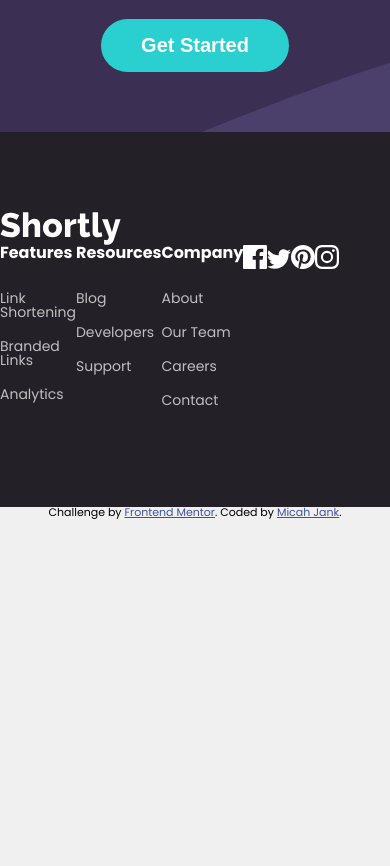
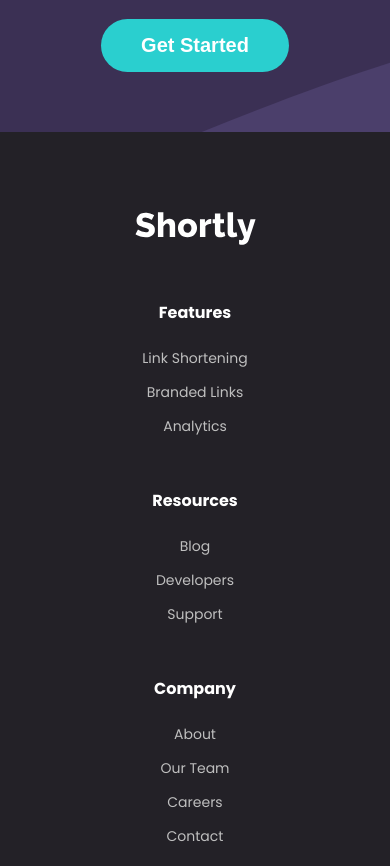
Before and after one commit to MicahJank/url-shortening-api-master, a plain HTML site: page index.html in a window 390 px wide. Shown: the part 2660-3526 px from the top of the page. Before the commit the page ends 3180 px from the top, so only its background shows below. Drawn offline with nearby package versions, Linux system fonts and the light colour scheme; files that its build step writes are made by us from their sources.

Commit message:
finished the footer and made it responsive

```diff
--- a/sass/footer.scss
+++ b/sass/footer.scss
@@ -55,4 +55,25 @@ footer {
     img {
         filter: brightness(100);
     }
+
+
+    @media only screen and (max-width: 600px) {
+        text-align: center;
+        .container {
+            align-items: center;
+            width: 90%;
+        }
+        nav {
+            margin-top: 20px;
+            flex-direction: column;
+            align-items: center;
+
+            ul {
+                margin-top: 40px;
+            }
+            .social {
+                width: 80%;
+            }
+        }
+    }
 }
```
